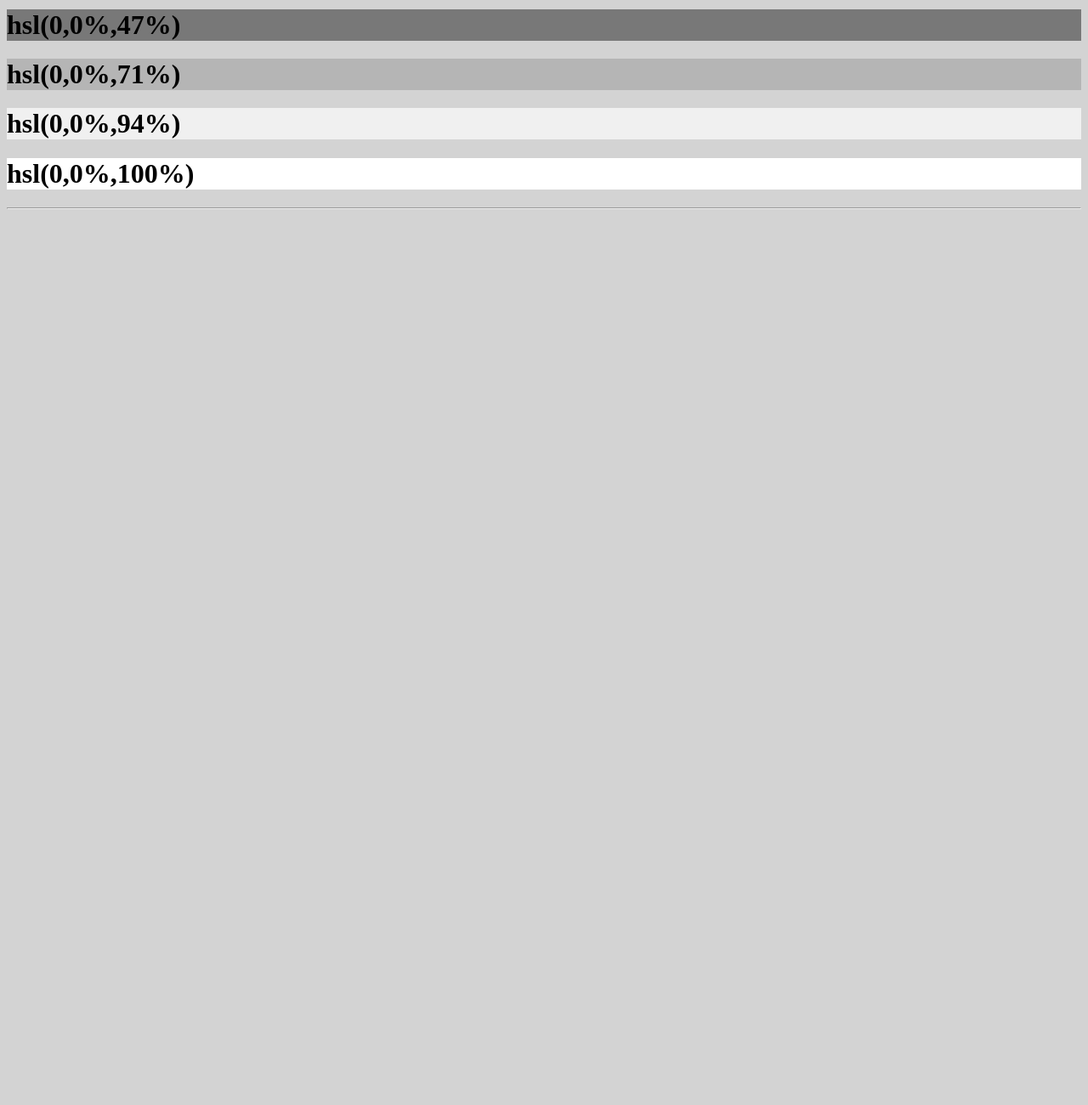
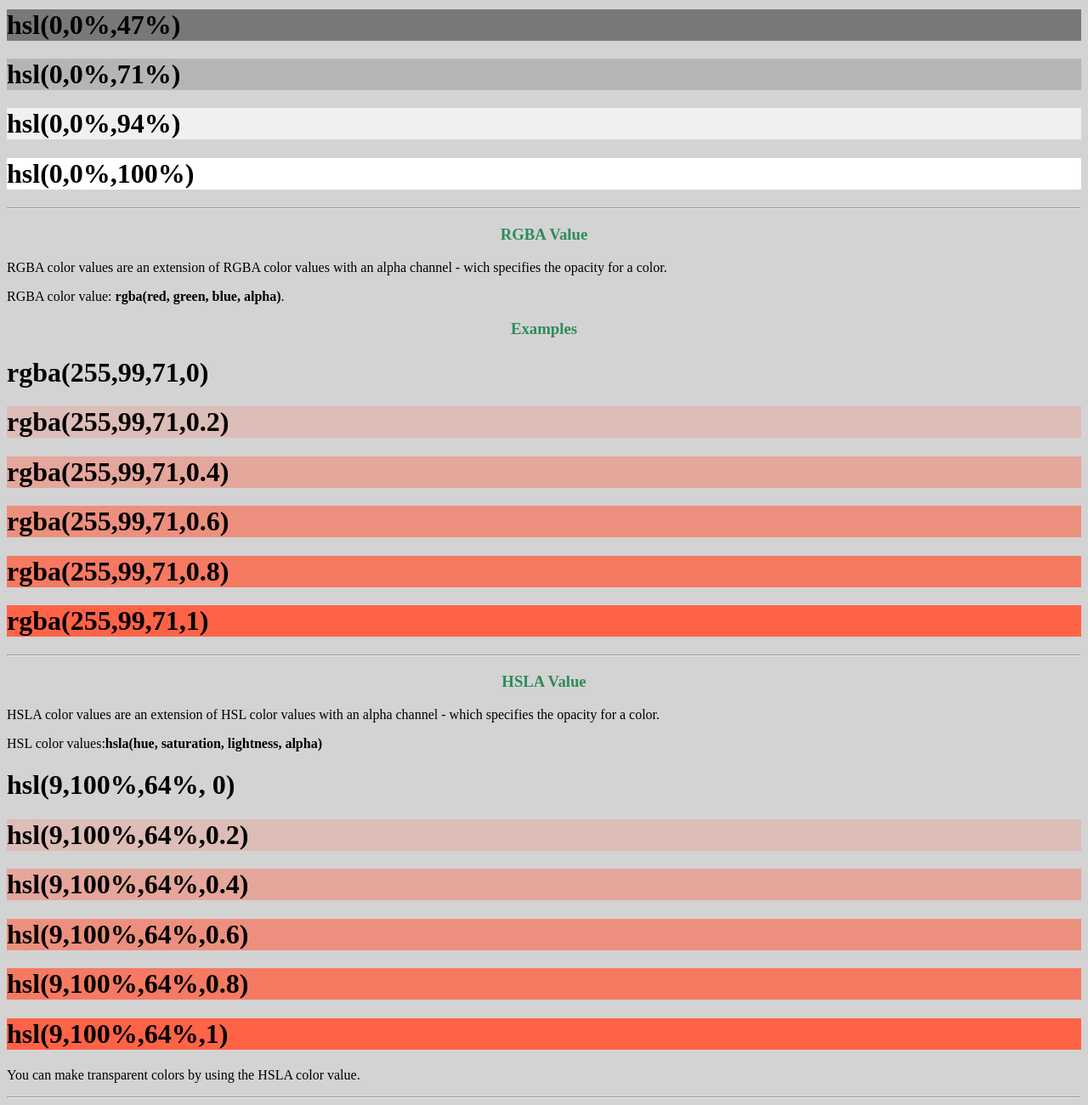
Before and after one commit to douglasgp/PersonalWeb, a plain HTML site: page WebContent/w3school/colors.html in a window 1280 px wide. Shown: the part 4603-5903 px from the top of the page at 85% size. Before the commit the page ends 4857 px from the top, so only its background shows below. Drawn offline with Linux system fonts and the light colour scheme.

Commit message:
Exemplo de uso de valores de cores HSLA
Especificação de valores de cores para exibir níveis de sua
transparência no parâmetro "background-color".

```diff
--- a/WebContent/w3school/colors.html
+++ b/WebContent/w3school/colors.html
@@ -146,6 +146,34 @@
   <h1 style="background-color:hsl(0,0%,94%);">hsl(0,0%,94%)</h1>
   <h1 style="background-color:hsl(0,0%,100%);">hsl(0,0%,100%)</h1>
   <hr>
+
+  <h3>RGBA Value</h3>
+  <p>RGBA color values are an extension of RGBA color values with an alpha channel - wich specifies the opacity for a color.</p>
+  <p>RGBA color value: <b>rgba(red, green, blue, alpha)</b>.
+
+  <h3>Examples</h3>
+
+  <h1 style="background-color:rgba(255,99,71,0);">rgba(255,99,71,0)</h1>
+  <h1 style="background-color:rgba(255,99,71,0.2);">rgba(255,99,71,0.2)</h1>
+  <h1 style="background-color:rgba(255,99,71,0.4);">rgba(255,99,71,0.4)</h1>
+  <h1 style="background-color:rgba(255,99,71,0.6);">rgba(255,99,71,0.6)</h1>
+  <h1 style="background-color:rgba(255,99,71,0.8);">rgba(255,99,71,0.8)</h1>
+  <h1 style="background-color:rgba(255,99,71,1);">rgba(255,99,71,1)</h1>
+  <hr>
+
+  <h3>HSLA Value</h3>
+  <p>HSLA color values are an extension of HSL color values with an alpha channel - which specifies the opacity for a color.</p>
+  <p>HSL color values:<b>hsla(hue, saturation, lightness, alpha)</b></p>
+
+  <h1 style="background-color:hsl(9,100%,64%, 0);">hsl(9,100%,64%, 0)</h1>
+  <h1 style="background-color:hsl(9,100%,64%, 0.2);">hsl(9,100%,64%,0.2)</h1>
+  <h1 style="background-color:hsl(9,100%,64%, 0.4);">hsl(9,100%,64%,0.4)</h1>
+  <h1 style="background-color:hsl(9,100%,64%,0.6);">hsl(9,100%,64%,0.6)</h1>
+  <h1 style="background-color:hsl(9,100%,64%,0.8);">hsl(9,100%,64%,0.8)</h1>
+  <h1 style="background-color:hsl(9,100%,64%,1);">hsl(9,100%,64%,1)</h1>
+  <p>You can make transparent colors by using the HSLA color value.</p>
+  <hr>
+
   </body>
 
 </html>
```
